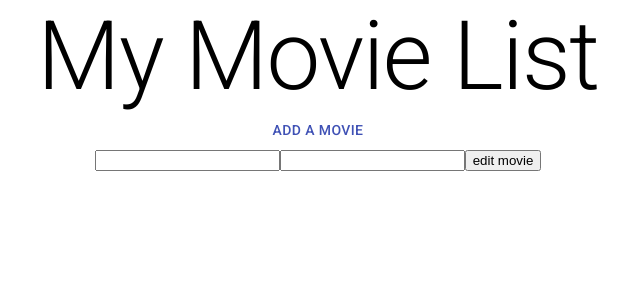
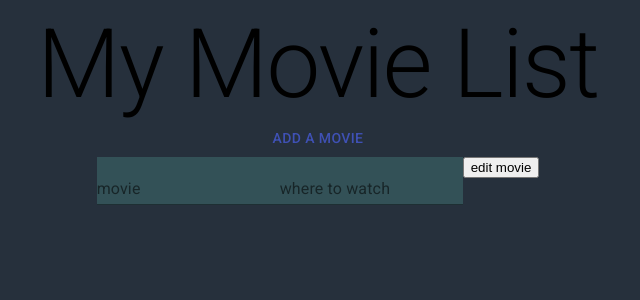
Before and after one commit to Marialaina/moviefrontend, a React (Create React App) app: page /edit in a window 1280 px wide. Shown: the top 300 px of the page, without its empty margins (322-962 px from the left). Built offline with nearby package versions, Linux system fonts and the light colour scheme; no server answers.

Commit message:
added more styling

```diff
--- a/src/App.js
+++ b/src/App.js
@@ -92,7 +92,7 @@ useEffect(() => {
 
   return (
     <div className="App">
-     <Typography variant="h1" styles={h1}>My Movie List</Typography>
+     <Typography variant="h1">My Movie List</Typography>
      <Link to="/new">
        <Button  styles={buttonT} color="primary">add a movie</Button>
        </Link>
--- a/src/components/movie.js
+++ b/src/components/movie.js
@@ -2,18 +2,18 @@ import React from "react";
 import { Link } from "react-router-dom"
 
 const Movie = ({movie}) => {
-    // const div = {
-    //     textAlign: "center",
-    //     border: "3px solid",
-    //     margin: "10px auto",
-    //     width: "80%",
-    //     background: "#4777",
-    //     text: "black"
-    //     }
+    const div = {
+        textAlign: "center",
+        border: "3px solid",
+        margin: "10px auto",
+        width: "80%",
+        background: "pink",
+        text: "black"
+        }
 
         return (
             // style={div}
-            <div >
+            <div style={div}>
                 <Link to={`/movie/${movie.id}`}>
                     <h1>{movie.title}</h1>
                 </Link>
--- a/src/index.css
+++ b/src/index.css
@@ -1,13 +1,3 @@
 body {
-  margin: 0;
-  font-family: -apple-system, BlinkMacSystemFont, 'Segoe UI', 'Roboto', 'Oxygen',
-    'Ubuntu', 'Cantarell', 'Fira Sans', 'Droid Sans', 'Helvetica Neue',
-    sans-serif;
-  -webkit-font-smoothing: antialiased;
-  -moz-osx-font-smoothing: grayscale;
+  background-color: #26303c;
 }
-
-code {
-  font-family: source-code-pro, Menlo, Monaco, Consolas, 'Courier New',
-    monospace;
-}
--- a/src/pages/Form.js
+++ b/src/pages/Form.js
@@ -1,4 +1,6 @@
 import React, {useState} from "react";
+import { Typography, makeStyles } from '@material-ui/core';
+import TextField from "@material-ui/core/TextField"
 
 const Form = ({ initialMovie, handleSubmit, buttonLabel, history}) => {
     const [formData, setFormData] = useState(initialMovie);
@@ -12,31 +14,27 @@ const Form = ({ initialMovie, handleSubmit, buttonLabel, history}) => {
         handleSubmit(formData);
         history.push("/");
     }
-    // const newStyle = {
-    //     background: "#4777",
-    //     color: "#e87ac1"
-    // }
-
-    // const formStyle = {
-    //     display:"inline-block",
-    //     width: "70%",
-    //     height: "50%"
-    // }
+    const newStyle = {
+        background: "#4777",
+        color: "#e87ac1"
+    }
 
 
     return (
 
         <form
         onSubmit={handleSubmisson}>
-        <input
-        // style={newStyle}
+        <TextField
+        style={newStyle}
+        label="movie"
           type="text"
           onChange={handleChange}
           value={formData.title}
           name="title"
         />
-        <input
-        // style={newStyle}
+        <TextField
+        style={newStyle}
+        label="where to watch"
           type="text"
           onChange={handleChange}
           value={formData.wheretowatch}
--- a/src/pages/singleMovie.js
+++ b/src/pages/singleMovie.js
@@ -11,22 +11,22 @@ const SingleMovie = ({movies, match, edit, deleteMovies}) => {
     ////////////////////
     // Styles
     ///////////////////
-    // const div = {
-    //   textAlign: "center",
-    //   border: "3px solid green",
-    //   width: "80%",
-    //   margin: "30px auto",
-    //   background: "#4777",
-    //   color: "#e87ac1"
-    // };
+    const div = {
+      textAlign: "center",
+      border: "3px solid green",
+      width: "80%",
+      margin: "30px auto",
+      background: "#4777",
+      color: "#e87ac1"
+    };
 
-    // const button = {
-    //    margin: "10px",
-    // }
+    const button = {
+       margin: "10px",
+    }
 
     return (
       <div
-    //   style={div}
+      style={div}
       >
         <h1>{movie.title}</h1>
         <h2>{movie.wheretowatch}</h2>
```
